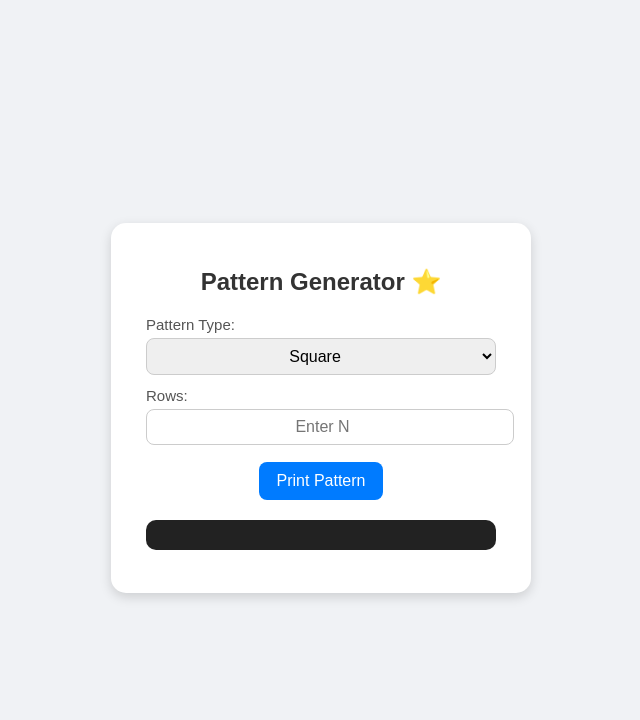
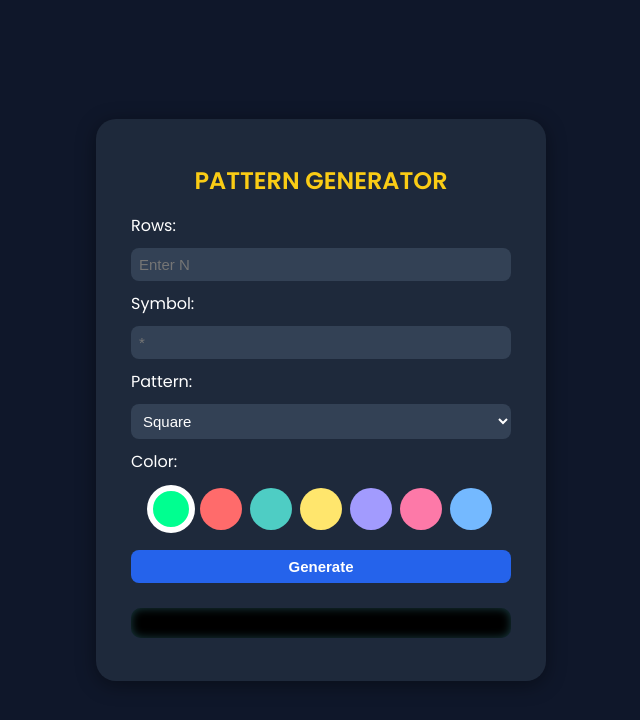
Before and after one commit to BalajiiSelvam/Mini-Projects-JS, a plain HTML site: page PatternPrinting/index.html in a window 1280 px wide. Shown: the whole page, without its empty margins (319-959 px from the left). Drawn offline with Linux system fonts and the light colour scheme.

Commit message:
Customizable Pattern Printer

```diff
--- a/PatternPrinting/index.html
+++ b/PatternPrinting/index.html
@@ -8,34 +8,46 @@
 </head>
 <body>
   <div class="container">
-    <h2>Pattern Generator ⭐</h2>
+    <h2>PATTERN GENERATOR</h2>
 
-    <div class="input-group">
-      <label for="pattern">Pattern Type:</label>
+    <div class="controls">
+      <label>Rows:</label>
+      <input type="number" id="rows" placeholder="Enter N" min="1" />
+
+      <label>Symbol:</label>
+      <input type="text" id="symbol" placeholder="*" maxlength="1" />
+
+      <label>Pattern:</label>
       <select id="pattern">
         <option value="square">Square</option>
-        <option value="hollowSquare">Hollow Square</option>
-        <option value="LShape">L Shape</option>
-        <option value="TShape">T Shape</option>
-        <option value="XShape">X Shape</option>
-        <option value="HShape">H Shape</option>
-        <option value="UShape">U Shape</option>
-        <option value="left">Left Triangle</option>
-        <option value="leftInverted">Left Inverted Triangle</option>
-        <option value="right">Right Triangle</option>
-        <option value="rightInverted">Right Inverted Triangle</option>
+        <option value="hollow-square">Hollow Square</option>
+        <option value="left-triangle">Left Triangle</option>
+        <option value="left-inverted">Left Inverted</option>
+        <option value="right-triangle">Right Triangle</option>
+        <option value="right-inverted">Right Inverted</option>
         <option value="pyramid">Pyramid</option>
         <option value="diamond">Diamond</option>
-        <option value="hollowDiamond">Hollow Diamond</option>
+        <option value="hollow-diamond">Hollow Diamond</option>
+        <option value="l-shape">L Shape</option>
+        <option value="t-shape">T Shape</option>
+        <option value="x-shape">X Shape</option>
+        <option value="h-shape">H Shape</option>
+        <option value="u-shape">U Shape</option>
       </select>
+
+      <label>Color:</label>
+      <div class="color-circle-picker" id="colorPicker">
+        <div class="color-option" data-color="#00ff90"></div>
+        <div class="color-option" data-color="#ff6b6b"></div>
+        <div class="color-option" data-color="#4ecdc4"></div>
+        <div class="color-option" data-color="#ffe66d"></div>
+        <div class="color-option" data-color="#a29bfe"></div>
+        <div class="color-option" data-color="#fd79a8"></div>
+        <div class="color-option" data-color="#74b9ff"></div>
+      </div>
+
+      <button onclick="printPattern()">Generate</button>
     </div>
-
-    <div class="input-group">
-      <label for="rows">Rows:</label>
-      <input type="number" id="rows" placeholder="Enter N" min="1" />
-    </div>
-
-    <button onclick="printPattern()">Print Pattern</button>
 
     <pre id="output"></pre>
   </div>
--- a/PatternPrinting/script.js
+++ b/PatternPrinting/script.js
@@ -1,112 +1,138 @@
 function printPattern() {
+  const n = parseInt(document.getElementById("rows").value);
+  const symbol = document.getElementById("symbol").value || "*";
   const patternType = document.getElementById("pattern").value;
-  const n = parseInt(document.getElementById("rows").value);
-  let output = "";
 
+  // Get selected color from circle picker
+  const selected = document.querySelector(".color-option.selected");
+  const color = selected ? selected.dataset.color : "#00ff90";
+
+  // Validation
   if (isNaN(n) || n <= 0) {
-    document.getElementById("output").textContent = "⚠️ Enter a valid positive number!";
+    document.getElementById("output").textContent = "Please enter a valid number of rows!";
     return;
   }
 
+  let pattern = "";
+
   switch (patternType) {
-    // 🔹 Basic Shapes
     case "square":
-      for (let i = 0; i < n; i++) output += "*".repeat(n) + "\n";
+      for (let i = 0; i < n; i++) pattern += symbol.repeat(n) + "\n";
       break;
 
-    case "hollowSquare":
-      for (let i = 1; i <= n; i++) {
-        if (i === 1 || i === n) output += "*".repeat(n) + "\n";
-        else output += "*" + " ".repeat(n - 2) + "*" + "\n";
+    case "hollow-square":
+      for (let i = 0; i < n; i++) {
+        for (let j = 0; j < n; j++) {
+          pattern += (i === 0 || j === 0 || i === n - 1 || j === n - 1) ? symbol : " ";
+        }
+        pattern += "\n";
       }
       break;
 
-    case "LShape":
-      for (let i = 1; i <= n; i++) {
-        if (i === n) output += "*".repeat(n) + "\n";
-        else output += "*\n";
+    case "left-triangle":
+      for (let i = 1; i <= n; i++) pattern += symbol.repeat(i) + "\n";
+      break;
+
+    case "left-inverted":
+      for (let i = n; i >= 1; i--) pattern += symbol.repeat(i) + "\n";
+      break;
+
+    case "right-triangle":
+      for (let i = 1; i <= n; i++) pattern += " ".repeat(n - i) + symbol.repeat(i) + "\n";
+      break;
+
+    case "right-inverted":
+      for (let i = n; i >= 1; i--) pattern += " ".repeat(n - i) + symbol.repeat(i) + "\n";
+      break;
+
+    case "pyramid":
+      for (let i = 1; i <= n; i++)
+        pattern += " ".repeat(n - i) + symbol.repeat(2 * i - 1) + "\n";
+      break;
+
+    case "diamond":
+      for (let i = 1; i <= n; i++)
+        pattern += " ".repeat(n - i) + symbol.repeat(2 * i - 1) + "\n";
+      for (let i = n - 1; i >= 1; i--)
+        pattern += " ".repeat(n - i) + symbol.repeat(2 * i - 1) + "\n";
+      break;
+
+    case "hollow-diamond":
+      for (let i = 1; i <= n; i++)
+        pattern += " ".repeat(n - i) + symbol + " ".repeat(2 * i - 3) + (i > 1 ? symbol : "") + "\n";
+      for (let i = n - 1; i >= 1; i--)
+        pattern += " ".repeat(n - i) + symbol + " ".repeat(2 * i - 3) + (i > 1 ? symbol : "") + "\n";
+      break;
+
+    case "l-shape":
+      for (let i = 0; i < n; i++) {
+        pattern += (i === n - 1) ? symbol.repeat(n) : symbol + "\n";
       }
       break;
 
-    case "TShape":
-      for (let i = 1; i <= n; i++) {
-        if (i === 1) output += "*".repeat(n) + "\n";
-        else output += " ".repeat(Math.floor(n / 2)) + "*\n";
+    case "t-shape":
+      for (let i = 0; i < n; i++) {
+        if (i === 0) pattern += symbol.repeat(n) + "\n";
+        else pattern += " ".repeat(Math.floor(n / 2)) + symbol + "\n";
       }
       break;
 
-    case "XShape":
-      for (let i = 1; i <= n; i++) {
-        for (let j = 1; j <= n; j++) {
-          output += (j === i || j === n - i + 1) ? "*" : " ";
+    case "x-shape":
+      for (let i = 0; i < n; i++) {
+        for (let j = 0; j < n; j++) {
+          pattern += (j === i || j === n - i - 1) ? symbol : " ";
         }
-        output += "\n";
+        pattern += "\n";
       }
       break;
 
-    case "HShape":
-      for (let i = 1; i <= n; i++) {
-        if (i === Math.ceil(n / 2)) output += "*".repeat(n) + "\n";
-        else output += "*"+ " ".repeat(n - 2) + "*\n";
+    case "h-shape":
+      for (let i = 0; i < n; i++) {
+        if (i === Math.floor(n / 2)) pattern += symbol.repeat(n) + "\n";
+        else pattern += symbol + " ".repeat(n - 2) + symbol + "\n";
       }
       break;
 
-    case "UShape":
-      for (let i = 1; i <= n; i++) {
-        if (i === n) output += "*".repeat(n) + "\n";
-        else output += "*" + " ".repeat(n - 2) + "*\n";
-      }
-      break;
-
-    // 🔹 Triangles
-    case "left":
-      for (let i = 1; i <= n; i++) output += "*".repeat(i) + "\n";
-      break;
-
-    case "leftInverted":
-      for (let i = n; i >= 1; i--) output += "*".repeat(i) + "\n";
-      break;
-
-    case "right":
-      for (let i = 1; i <= n; i++) output += " ".repeat(n - i) + "*".repeat(i) + "\n";
-      break;
-
-    case "rightInverted":
-      for (let i = n; i >= 1; i--) output += " ".repeat(n - i) + "*".repeat(i) + "\n";
-      break;
-
-    // 🔹 Pyramid / Diamond
-    case "pyramid":
-      for (let i = 1; i <= n; i++) {
-        output += " ".repeat(n - i) + "*".repeat(2 * i - 1) + "\n";
-      }
-      break;
-
-    case "diamond":
-      for (let i = 1; i <= n; i++) output += " ".repeat(n - i) + "*".repeat(2 * i - 1) + "\n";
-      for (let i = n - 1; i >= 1; i--) output += " ".repeat(n - i) + "*".repeat(2 * i - 1) + "\n";
-      break;
-
-    case "hollowDiamond":
-      for (let i = 1; i <= n; i++) {
-        output += " ".repeat(n - i);
-        for (let j = 1; j <= 2 * i - 1; j++) {
-          output += (j === 1 || j === 2 * i - 1) ? "*" : " ";
-        }
-        output += "\n";
-      }
-      for (let i = n - 1; i >= 1; i--) {
-        output += " ".repeat(n - i);
-        for (let j = 1; j <= 2 * i - 1; j++) {
-          output += (j === 1 || j === 2 * i - 1) ? "*" : " ";
-        }
-        output += "\n";
-      }
+    case "u-shape":
+      for (let i = 0; i < n - 1; i++)
+        pattern += symbol + " ".repeat(n - 2) + symbol + "\n";
+      pattern += symbol.repeat(n);
       break;
 
     default:
-      output = "❌ Unknown pattern!";
+      pattern = "Invalid pattern type!";
   }
 
-  document.getElementById("output").textContent = output;
+  // Live typing animation with selected color
+  const output = document.getElementById("output");
+  output.innerHTML = ""; // Clear previous
+  let idx = 0;
+
+  const span = document.createElement("span");
+  span.style.color = color;
+  output.appendChild(span);
+
+  const interval = setInterval(() => {
+    span.textContent += pattern[idx];
+    idx++;
+    if (idx >= pattern.length) clearInterval(interval);
+  }, 10);
 }
+document.addEventListener("DOMContentLoaded", () => {
+  // Paint circles with their data-color
+  document.querySelectorAll(".color-option").forEach(opt => {
+    opt.style.background = opt.dataset.color;
+  });
+
+  // Select first circle
+  const first = document.querySelector(".color-option");
+  if (first) first.classList.add("selected");
+
+  // Click handler
+  document.querySelectorAll(".color-option").forEach(opt => {
+    opt.addEventListener("click", function () {
+      document.querySelectorAll(".color-option").forEach(o => o.classList.remove("selected"));
+      this.classList.add("selected");
+    });
+  });
+});
--- a/PatternPrinting/style.css
+++ b/PatternPrinting/style.css
@@ -1,69 +1,129 @@
+/* Font import (optional but recommended) */
+@import url('https://fonts.googleapis.com/css2?family=Poppins:wght@400;600&display=swap');
+
 body {
   font-family: "Poppins", sans-serif;
-  background: #f0f2f5;
+  background: #0f172a;
+  color: #fff;
   display: flex;
+  justify-content: center;
   align-items: center;
-  justify-content: center;
   height: 100vh;
+  margin: 0;
 }
 
 .container {
-  background: white;
+  background: #1e293b;
   padding: 25px 35px;
-  border-radius: 15px;
-  box-shadow: 0 4px 12px rgba(0, 0, 0, 0.15);
+  border-radius: 20px;
+  box-shadow: 0 4px 20px rgba(0, 0, 0, 0.4);
   text-align: center;
-  width: 350px;
+  width: 380px;
 }
 
 h2 {
-  margin-bottom: 20px;
-  color: #333;
+  margin-bottom: 15px;
+  color: #facc15;
 }
 
-.input-group {
-  margin-bottom: 12px;
+.controls {
+  display: flex;
+  flex-direction: column;
+  gap: 10px;
   text-align: left;
 }
 
-label {
-  display: block;
-  margin-bottom: 5px;
-  color: #555;
+input, select, button {
+  padding: 8px;
+  border-radius: 8px;
+  border: none;
   font-size: 15px;
 }
 
-input, select {
-  width: 100%;
-  padding: 8px;
-  border: 1px solid #ccc;
-  border-radius: 8px;
-  font-size: 16px;
-  text-align: center;
+input[type="number"], input[type="text"], select {
+  background: #334155;
+  color: white;
 }
 
 button {
-  padding: 10px 18px;
-  border: none;
-  background: #007bff;
+  background: #2563eb;
   color: white;
-  border-radius: 8px;
   cursor: pointer;
-  font-size: 16px;
-  margin-top: 5px;
+  font-weight: 600;
+  transition: 0.3s;
 }
 
 button:hover {
-  background: #0056b3;
+  background: #1d4ed8;
 }
 
 pre {
-  margin-top: 20px;
+  margin-top: 25px;
+  padding: 15px;
+  border-radius: 10px;
+  background: #000;
+  font-family: "Courier New", monospace;
   font-size: 18px;
   line-height: 1.4;
-  background: #222;
-  color: #00ff90;
-  padding: 15px;
-  border-radius: 10px;
-  text-align: left;
+  white-space: pre;
+  overflow-x: auto;
+  box-shadow: inset 0 0 10px rgba(91, 207, 224, 0.3);
 }
+
+/* ---------- Circle Color Picker ---------- */
+.color-circle-picker {
+  display: flex;
+  gap: 8px;
+  flex-wrap: wrap;
+  justify-content: center;
+  margin-top: 4px;
+}
+
+.color-option {
+  width: 36px;
+  height: 36px;
+  border-radius: 50%;
+  cursor: pointer;
+  transition: transform 0.15s ease, box-shadow 0.15s ease;
+  border: 3px solid transparent;
+  background-color: attr(data-color);
+}
+
+.color-option:hover {
+  transform: scale(1.2);
+  box-shadow: 0 0 0 3px rgba(255, 255, 255, 0.4);
+}
+
+.color-option.selected {
+  border-color: #fff;
+  box-shadow: 0 0 0 3px #fff;
+}
+
+.color-circle-picker {
+  display: flex;
+  gap: 8px;
+  flex-wrap: wrap;
+  justify-content: center;
+  margin-top: 4px;
+  margin-bottom: 10px;
+}
+
+.color-option {
+  width: 36px;
+  height: 36px;
+  border-radius: 50%;
+  cursor: pointer;
+  transition: transform 0.15s ease, box-shadow 0.15s ease;
+  border: 3px solid transparent;
+  background: #00ff90;               /* fallback */
+}
+
+.color-option:hover {
+  transform: scale(1.2);
+  box-shadow: 0 0 0 3px rgba(255,255,255,0.4);
+}
+
+.color-option.selected {
+  border-color: #fff;
+  box-shadow: 0 0 0 3px #fff;
+}
```
